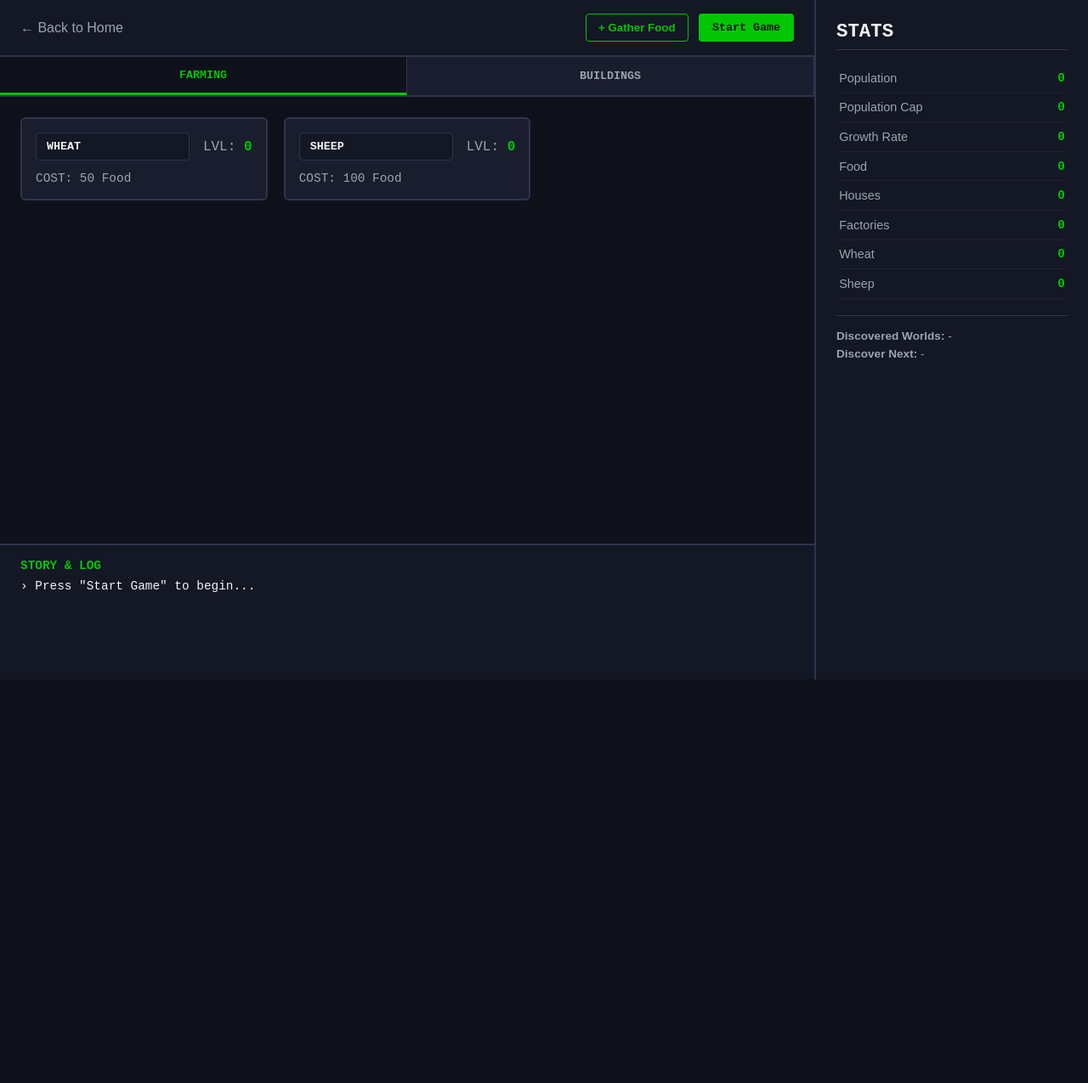
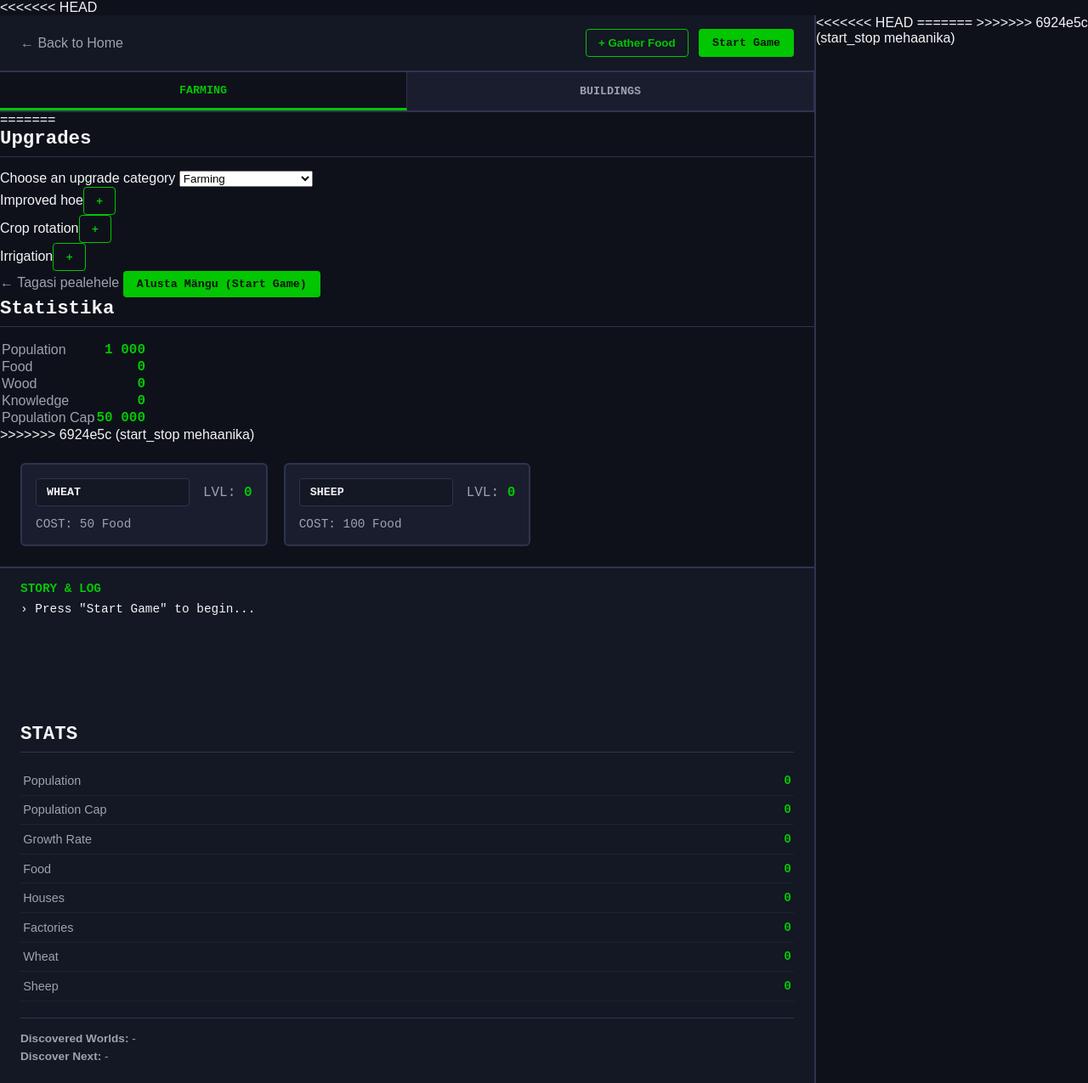
Before and after one commit to XCWI/Veebilehe-projekt, a Python web app: template teine_mang/templates/game.html in a window 1280 px wide. Shown: the whole page at 85% size. Before the commit the page ends 800 px from the top, so only its background shows below. Run offline with Jinja, Linux system fonts and the light colour scheme; the template is opened without the code that fills it, so the values that code supplies are empty.

Commit message:
start_stop mehaanika

```diff
--- /dev/null
+++ b/teine_mang/static/js/game_upgade_list_logic.js
@@ -0,0 +1,26 @@
+const upgradeCategories = {
+            farming: ["Improved hoe", "Crop rotation", "Irrigation"],
+            wood: ["Better axes", "Managed forest", "Sawmill"],
+            mining: ["Stone tools", "Deep mining", "Ore processing"],
+            education: ["Learning hall", "Written records", "Research network"]
+        };
+
+        function showUpgradeCategory(category) {
+            const list = document.getElementById("upgrade-list");
+            list.replaceChildren();
+            for (const upgrade of upgradeCategories[category] || []) {
+                const item = document.createElement("div");
+                item.className = "upgrade-item";
+                const name = document.createElement("span");
+                name.textContent = upgrade;
+                const button = document.createElement("button");
+                button.className = "action-btn";
+                button.type = "button";
+                button.textContent = "+";
+                button.setAttribute("aria-label", `Upgrade ${upgrade}`);
+                item.append(name, button);
+                list.append(item);
+            }
+        }
+
+        showUpgradeCategory(document.getElementById("upgrade-category").value);
--- a/teine_mang/templates/game.html
+++ b/teine_mang/templates/game.html
@@ -8,6 +8,7 @@
     <link rel="stylesheet" href="../static/css/game.css">
 </head>
 <body>
+<<<<<<< HEAD
     <div class="game-layout">
 
         <!-- VASAK POOL: Päis, kategooriad, kastid ja alumine story-logi -->
@@ -27,6 +28,36 @@
                 <button class="tab-btn active" onclick="switchTab('farming', this)">FARMING</button>
                 <button class="tab-btn" onclick="switchTab('buildings', this)">BUILDINGS</button>
             </nav>
+=======
+    <section class="panel panel-actions upgrade-panel">
+        <h3 class="panel-title">Upgrades</h3>
+        <label class="upgrade-label" for="upgrade-category">Choose an upgrade category</label>
+        <select id="upgrade-category" class="upgrade-select" onchange="showUpgradeCategory(this.value)">
+            <option value="farming" >Farming</option>
+            <option value="wood">Wood production</option>
+            <option value="mining">Mining</option>
+            <option value="education">Education / knowledge</option>
+        </select>
+        <div id="upgrade-list" class="upgrade-list" aria-live="polite"></div>
+    </section>
+    <div class="game-container">
+        <header class="game-header">
+            <a href="/" class="back-link">← Tagasi pealehele</a>
+            <button class="btn btn-start" onclick="startStopGame()">Alusta Mängu (Start Game)</button>
+        </header>
+
+        <main class="controls">
+            <section class="panel panel-stats">
+                <h3 class="panel-title">Statistika</h3>
+                <table class="stats">
+                    <tr><td class="stat-label" id="pop">Population</td><td class="stat-value" id="population">1 000</td></tr>
+                    <tr><td class="stat-label">Food</td><td class="stat-value" id="food">0</td></tr>
+                    <tr><td class="stat-label">Wood</td><td class="stat-value" id="wood">0</td></tr>
+                    <tr><td class="stat-label">Knowledge</td><td class="stat-value" id="knowledge">0</td></tr>
+                    <tr><td class="stat-label">Population Cap</td><td class="stat-value" id="population_cap">50 000</td></tr>
+                </table>
+            </section>
+>>>>>>> 6924e5c (start_stop mehaanika)
 
             <!-- Keskmine ala: Uuenduste kastid -->
             <main class="upgrades-workspace">
@@ -64,6 +95,7 @@
             </section>
         </aside>
     </div>
+<<<<<<< HEAD
 
     <script>
         let gameStarted = false;
@@ -188,6 +220,9 @@
 
         renderCards();
     </script>
+=======
+    <script src="../static/js/game_upgade_list_logic.js"></script>
+>>>>>>> 6924e5c (start_stop mehaanika)
     <script src="../static/js/mang.js"></script>
 </body>
 </html>
```
